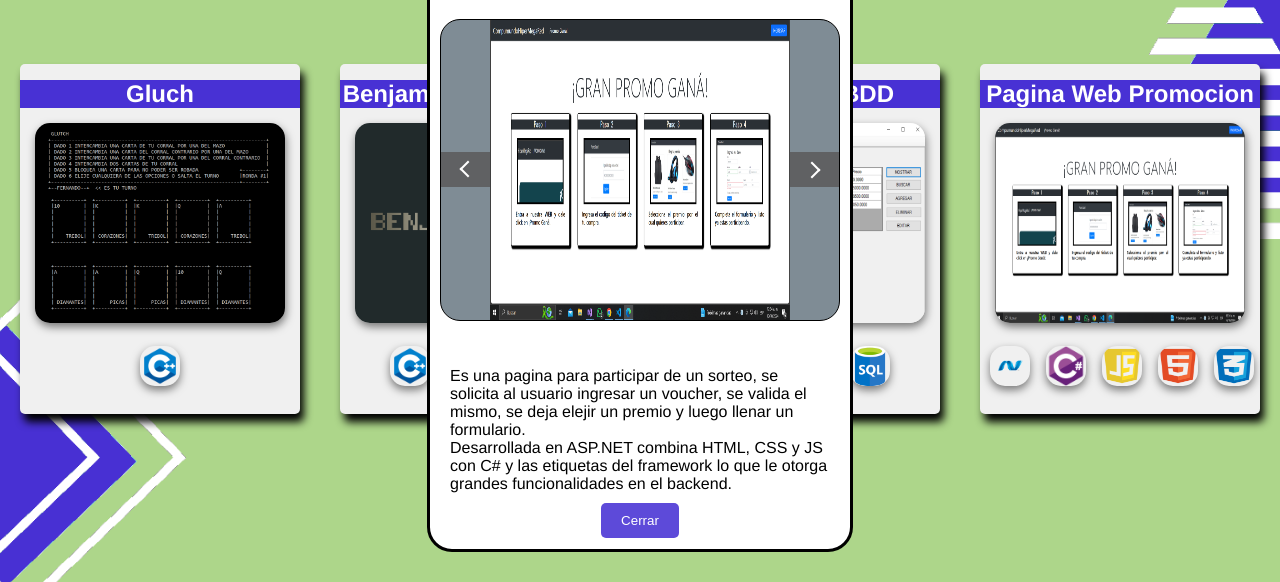
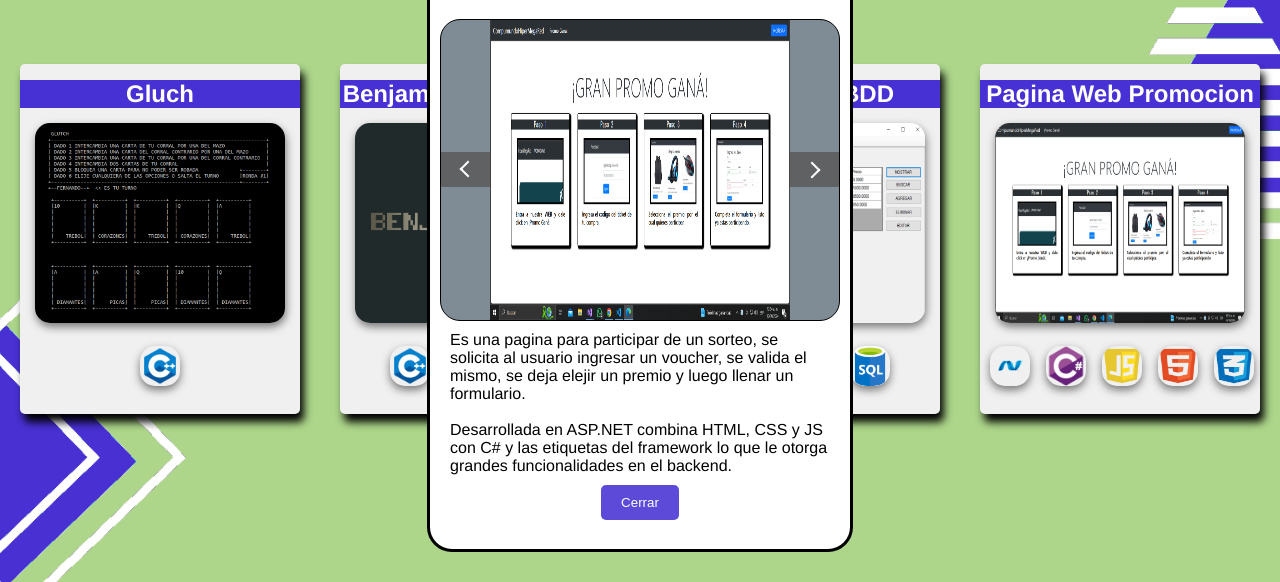
Before and after one commit to sebastianfernandocastro/portfolio-personal, a plain HTML site: page index.html in a window 1280 px wide. Both pictures are taken after a click on the element "Pagina Web Promocion". Shown: the part 161-743 px from the top of the page. Drawn offline with nearby package versions, Linux system fonts and the light colour scheme.

```diff
--- a/index.html
+++ b/index.html
@@ -241,8 +241,8 @@
                     <button onclick="btnsiguiente(vectorPortfolio, PortofolioImg)" class="arrow-btn"></button>
                 </div>
                 <p>
-                    <br><br>Es una pagina para participar de un sorteo, se solicita al usuario ingresar un voucher, se valida el mismo, se deja elejir un premio y luego llenar un formulario.<br>
-                    Desarrollada en ASP.NET combina HTML, CSS y JS con C# y las etiquetas del framework lo que le otorga grandes funcionalidades en el backend.
+                    Es una pagina para participar de un sorteo, se solicita al usuario ingresar un voucher, se valida el mismo, se deja elejir un premio y luego llenar un formulario.<br><br>
+                    Desarrollada en ASP.NET combina HTML, CSS y JS con C# y las etiquetas del framework lo que le otorga grandes funcionalidades en el backend.<br>
                 </p>
                 <button class="my-button" id="close-button-p">Cerrar</button>
             </div>
```
